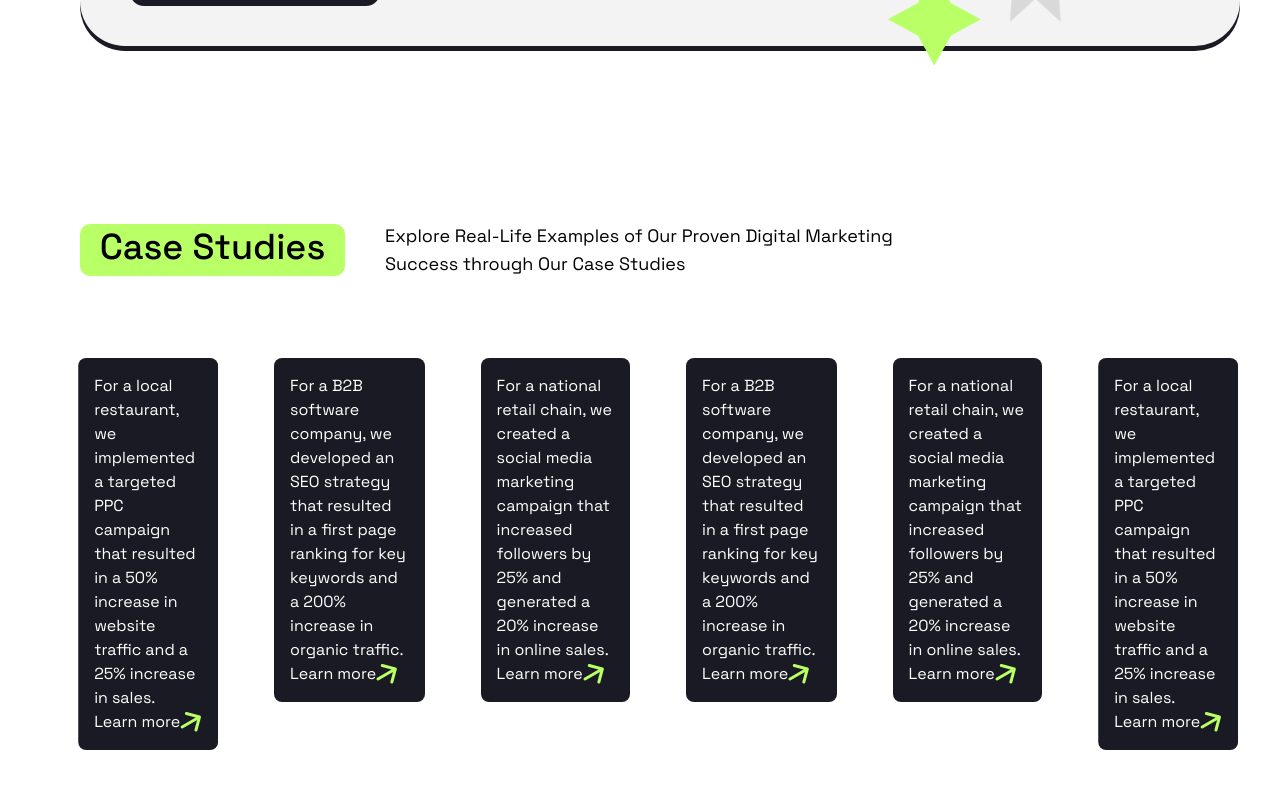
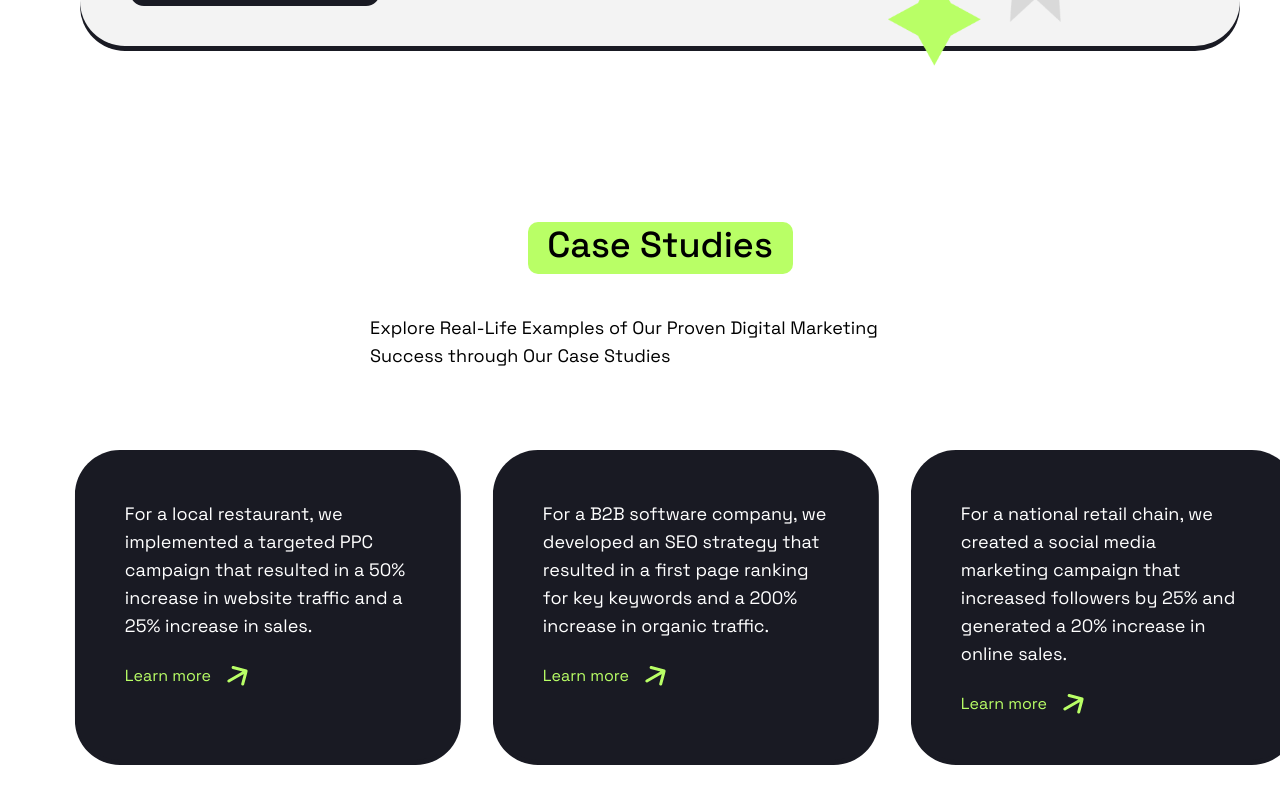
Before and after one commit to priyankashah3107/positivus, a Next.js app: page / in a window 1280 px wide. Shown: the part 2532-3332 px from the top of the page. Built offline with nearby package versions, Linux system fonts and the light colour scheme.

Commit message:
card: CaseStudies

```diff
--- a/src/app/globals.css
+++ b/src/app/globals.css
@@ -92,6 +92,11 @@
   }
 }
 
+
+.case-slide {
+  animation: scroll 6s linear infinite;
+}
+
 @keyframes scroll {
   from{
     transform: translateX(0);
@@ -175,7 +180,7 @@ font-weight: 400;
 line-height: 24px; /* 150% */
 }
 .card {
-  display: flex;
+display: flex;
 width: 350px;
 padding: 50px;
 flex-direction: column;
--- /dev/null
+++ b/src/components/Case.tsx
@@ -0,0 +1,30 @@
+"use client"
+import Image from "next/image"
+import React from "react"
+interface CaseProps {
+  title: string,
+  img: string,
+  para: string,
+
+}
+
+
+const Case: React.FC<CaseProps> = ({title, para,  img,}) => {
+  return (
+    <>
+    <div className='card lg:w-full case-slide text-white bg-[#191A23]   h-[310px]'
+     >
+      <div className='flex flex-col gap-6'>
+      <p className=" w-[180px] lg:w-[286px] lg:text-lg text-base font-normal leading-normal text-white">{title}</p>
+      <div className="flex flex-row items-center gap-4">
+      <h3 className='text-[#B9FF66]'>{para}</h3>
+      <Image src={img} alt="img" width={21} height={21}/>
+      </div>
+
+       </div>
+    </div>
+    </>
+  )
+}
+
+export default Case;
--- a/src/components/CaseStudies.tsx
+++ b/src/components/CaseStudies.tsx
@@ -1,62 +1,26 @@
-import Image from 'next/image'
 import React from 'react'
+import Case from './Case'
 
 const head = "Case Studies"
 const para = "Explore Real-Life Examples of Our Proven Digital Marketing Success through Our Case Studies"
 
-const data = [
-  {id: 1, info: "For a local restaurant, we implemented a targeted PPC campaign that resulted in a 50% increase in website traffic and a 25% increase in sales.",
-  learn: "Learn more",
-  icon: "/icon.svg"
-  },
-  {id: 2, info: "For a B2B software company, we developed an SEO strategy that resulted in a first page ranking for key keywords and a 200% increase in organic traffic.",
-    learn: "Learn more",
-    icon: "/icon.svg"
-    },
-    {id: 3, info: "For a national retail chain, we created a social media marketing campaign that increased followers by 25% and generated a 20% increase in online sales.",
-      learn: "Learn more",
-      icon: "/icon.svg"
-      },
-      {id: 4, info: "For a B2B software company, we developed an SEO strategy that resulted in a first page ranking for key keywords and a 200% increase in organic traffic.",
-        learn: "Learn more",
-        icon: "/icon.svg"
-        },
-        {id: 5, info: "For a national retail chain, we created a social media marketing campaign that increased followers by 25% and generated a 20% increase in online sales.",
-          learn: "Learn more",
-          icon: "/icon.svg"
-          },
-          {id: 6, info: "For a local restaurant, we implemented a targeted PPC campaign that resulted in a 50% increase in website traffic and a 25% increase in sales.",
-            learn: "Learn more",
-            icon: "/icon.svg"
-          }
-]
-
 const CaseStudies = () => {
   return (
     <>
-      <div className='p-4 pl-6  lg:pl-20 lg:p-10  flex flex-col items-center lg:flex-row gap-6 lg:gap-10 mt-4 lg:mt-24 '>
+      <div className='p-4 pl-6 lg:pl-20 lg:p-10 flex flex-col items-center gap-6 lg:gap-10 mt-4 lg:mt-24'>
         <h2 className='services md:w-[265px] md:h-[52px]'>{head}</h2>
-        <p className='spara lg:text-lg  lg:text-start lg:text-[18px] lg:w-[580px]'>{para}</p>
+        <p className='spara lg:text-lg lg:text-start lg:text-[18px] lg:w-[580px]'>{para}</p>
       </div>
 
-        <div className='flex flex-row gap-14 p-4 pl-6  lg:pl-20 lg:p-10 logo-contains'>
-          {data.map((val, idx) => (
-            <div key={idx} className="" >
-              <div className='lg:w-full rounded-lg bg-[#191A23] text-[#ffffff] p-4 logo-slide '>
-              <p>{val.info}</p>
-              <div className='flex flex-row items-center '>
-              <p>{val.learn}</p>
-               <Image src={val.icon} alt='icon' width={21} height={20} />
-              </div>
-              </div>
+      <div className='p-4 pl-6 lg:pl-20 lg:p-10 flex flex-row gap-8 w-[350px] md:w-[750px] lg:w-full overflow-hidden cursor-pointer'>
 
-            </div>
-          ))}
-        </div>
-
-
+        <Case title={"For a local restaurant, we implemented a targeted PPC campaign that resulted in a 50% increase in website traffic and a 25% increase in sales."} para={"Learn more"} img={"/icon.svg"} />
+        <Case title={"For a B2B software company, we developed an SEO strategy that resulted in a first page ranking for key keywords and a 200% increase in organic traffic."} para={"Learn more"} img={"/icon.svg"} />
+        <Case title={"For a national retail chain, we created a social media marketing campaign that increased followers by 25% and generated a 20% increase in online sales."} para={"Learn more"} img={"/icon.svg"} />
+        <Case title={"For a B2B software company, we developed an SEO strategy that resulted in a first page ranking for key keywords and a 200% increase in organic traffic."} para={"Learn more"} img={"/icon.svg"} />
+      </div>
     </>
   )
 }
 
-export default CaseStudies
+export default CaseStudies;
```
